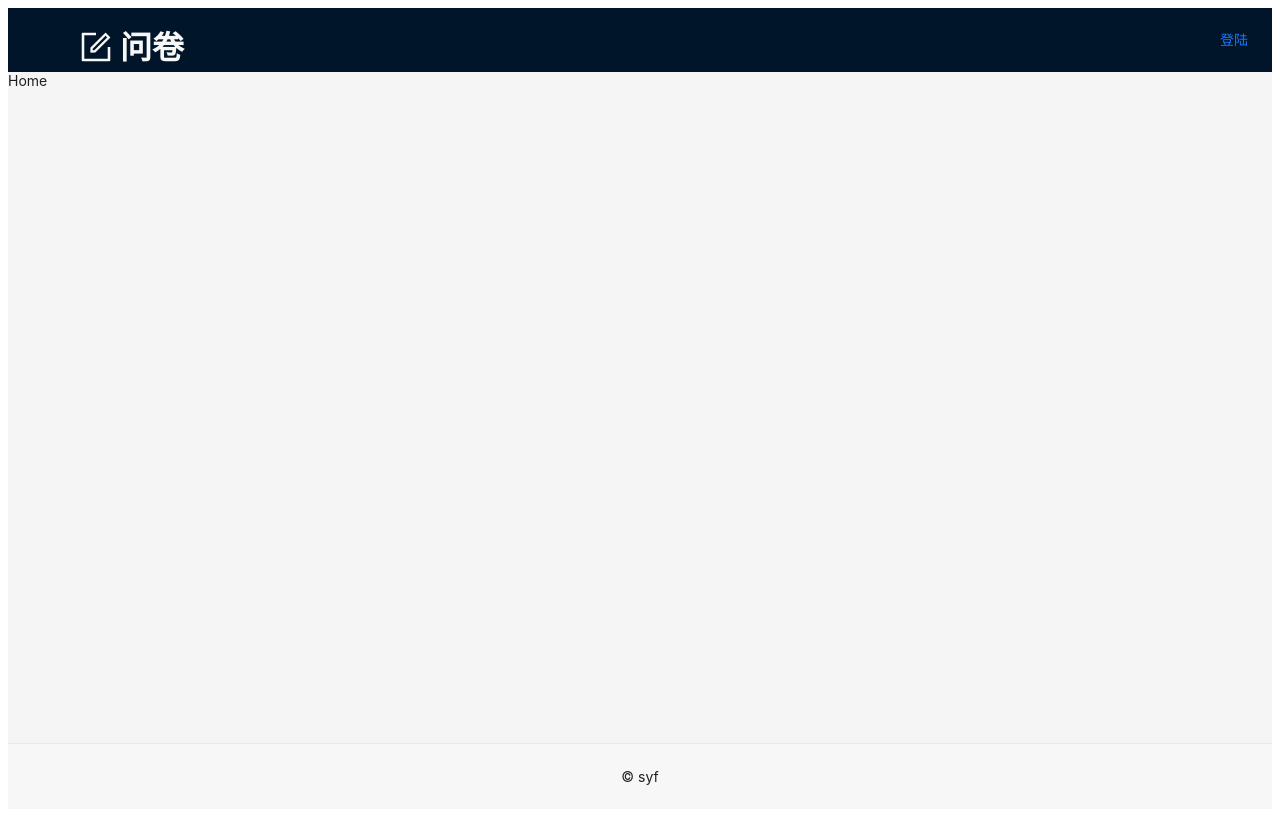
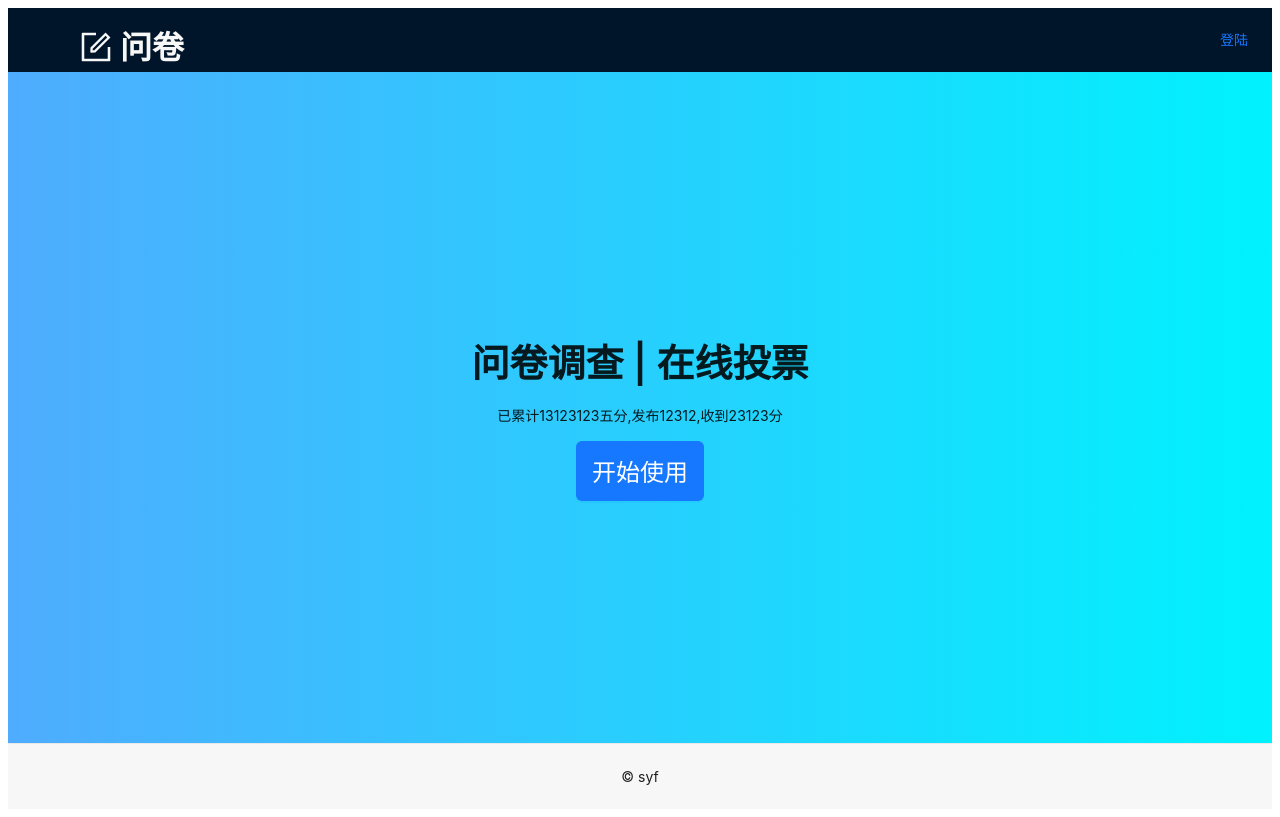
Before and after one commit to shenyaofeng/questionnaire, a React (Vite) app: page / in a window 1280 px wide. Built offline with nearby package versions, Linux system fonts and the light colour scheme.

Commit message:
fix:home页

```diff
--- /dev/null
+++ b/src/pages/Home.module.scss
@@ -0,0 +1,14 @@
+.continer {
+  height: calc(100vh - 64px - 65px);
+  display: flex;
+  justify-content: center;
+  align-items: center;
+  background-image: linear-gradient(to right, #4facfe 0%, #00f2fe 100%);
+  .info {
+    text-align: center;
+    button {
+      height: 60px;
+      font-size: 24px;
+    }
+  }
+}
--- a/src/pages/Home.tsx
+++ b/src/pages/Home.tsx
@@ -1,13 +1,21 @@
 import React, { FC } from 'react'
 import { useNavigate } from 'react-router-dom'
-
-
+import { Button, Typography } from 'antd'
+import { MANAGE_INDEX } from '../router'
+import styles from './Home.module.scss'
+const {Title,Paragraph} = Typography
 const Home: FC = () => {
   const navigate = useNavigate()
   return (
     <>
-      <div >
-        Home
+      <div className={styles.continer}>
+        <div className={styles.info}>
+          <Title>问卷调查 | 在线投票</Title>
+          <Paragraph>已累计13123123五分,发布12312,收到23123分</Paragraph>
+          <div>
+            <Button type='primary' onClick={() => { navigate(MANAGE_INDEX) }}>开始使用</Button>
+          </div>
+        </div>
       </div>
     </>
   )
```
